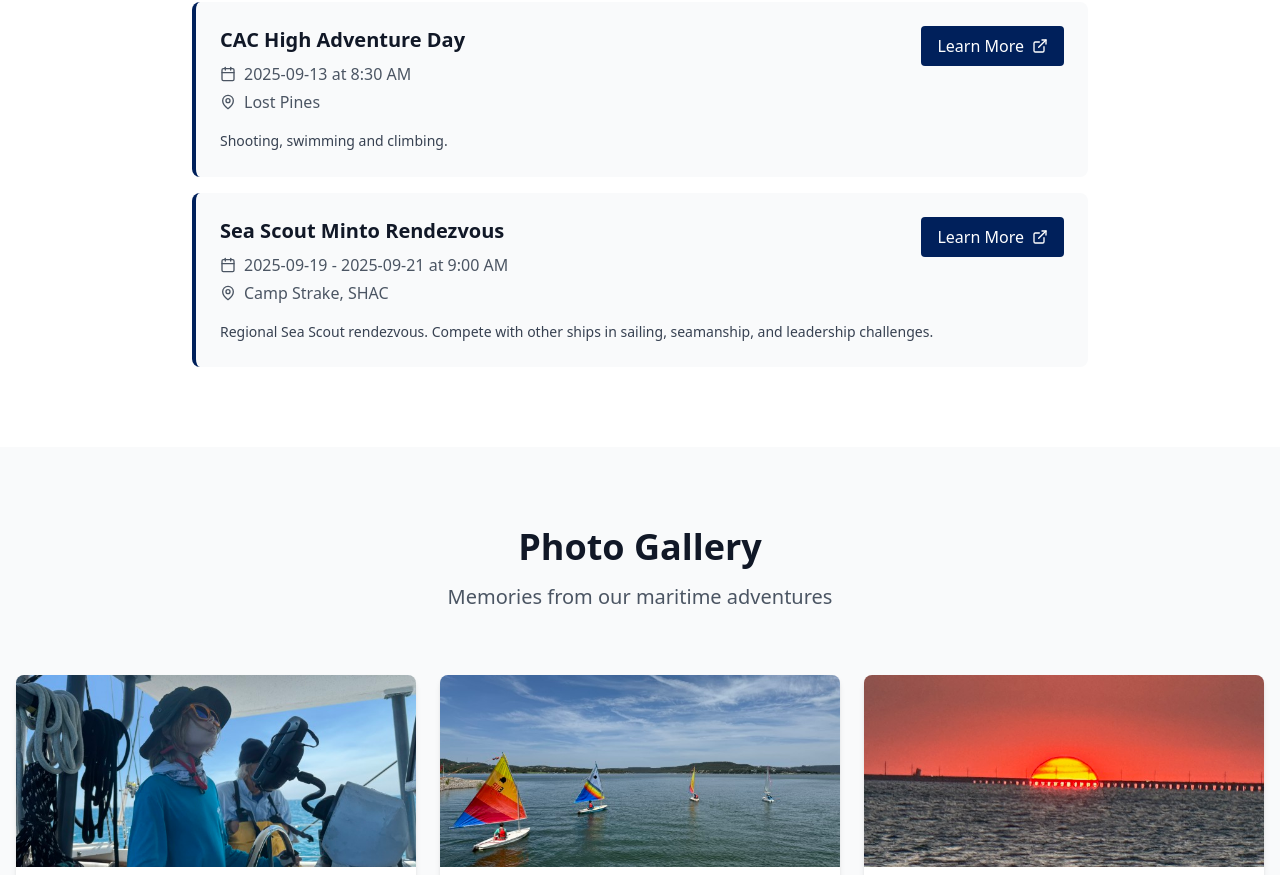
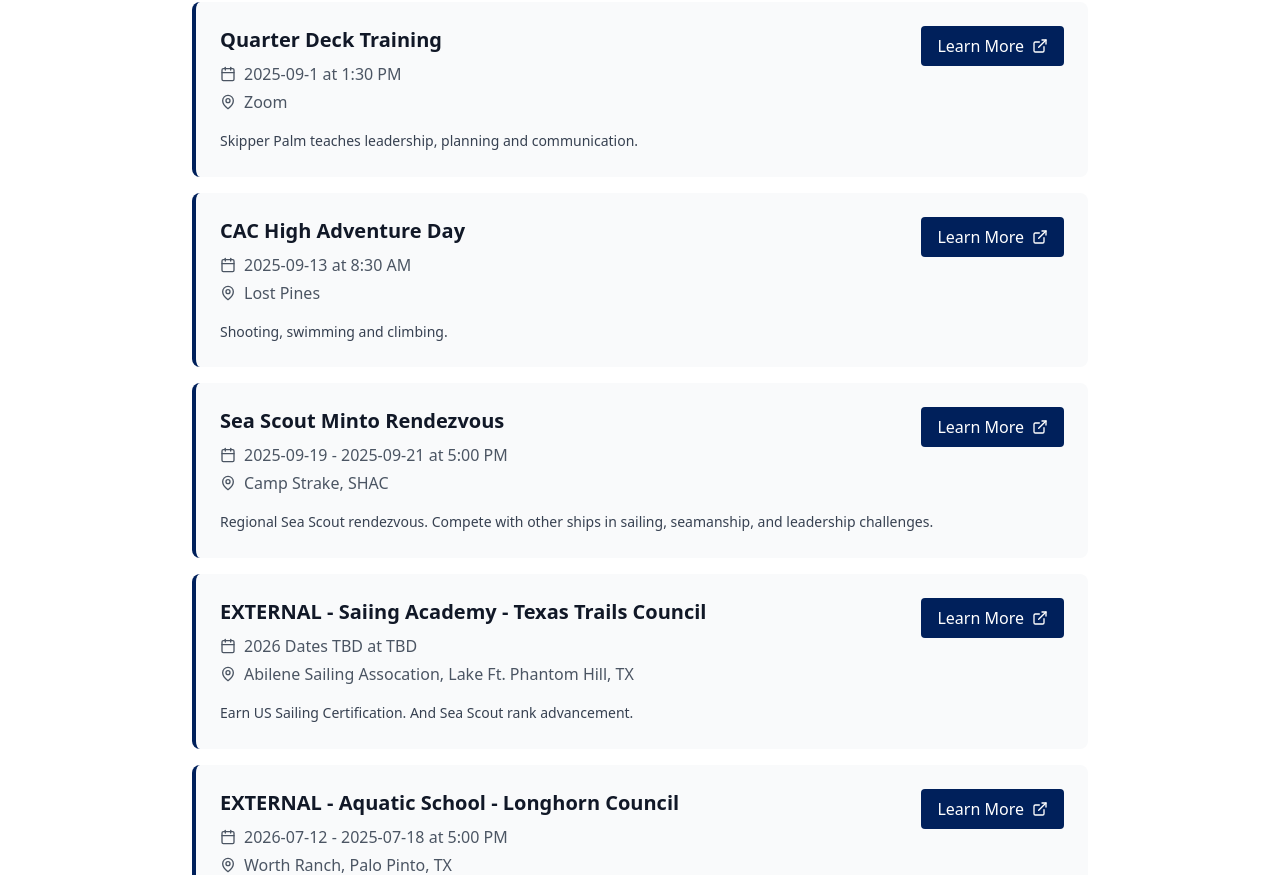
Before and after one commit to devnu11/ship4web, a React (Vite) app: page / in a window 1280 px wide. Shown: the part 2474-3349 px from the top of the page. Built offline with nearby package versions, Linux system fonts and the light colour scheme.

Commit message:
Update Events

```diff
--- a/src/components/EventsSection.tsx
+++ b/src/components/EventsSection.tsx
@@ -25,6 +25,15 @@
         },
         {
           id: 2,
+          title: "Quarter Deck Training",
+          date: "2025-09-1",
+          time: "1:30 PM",
+          location: "Zoom",
+          description: "Skipper Palm teaches leadership, planning and communication.",
+          url: "mailto:dallas@rliv.net?subject=Quarter Deck Training"
+        },
+        {
+          id: 3,
           title: "CAC High Adventure Day",
           date: "2025-09-13",
           time: "8:30 AM",
@@ -33,13 +42,31 @@
           url: "https://scoutingevent.com/564-94448"
         },
         {
-          id: 3,
+          id: 4,
           title: "Sea Scout Minto Rendezvous",
           date: "2025-09-19 - 2025-09-21",
-          time: "9:00 AM",
+          time: "5:00 PM",
           location: "Camp Strake, SHAC",
           description: "Regional Sea Scout rendezvous. Compete with other ships in sailing, seamanship, and leadership challenges.",
           url: "https://shacbsa.org/minto-rendezvous"
+        },
+        {
+          id: 5,
+          title: "EXTERNAL - Saiing Academy - Texas Trails Council",
+          date: "2026 Dates TBD",
+          time: "TBD",
+          location: "Abilene Sailing Assocation, Lake Ft. Phantom Hill, TX",
+          description: "Earn US Sailing Certification. And Sea Scout rank advancement.",
+          url: "https://www.texastrailsbsa.com"
+        },
+        {
+          id: 6,
+          title: "EXTERNAL - Aquatic School - Longhorn Council",
+          date: "2026-07-12 - 2025-07-18",
+          time: "5:00 PM",
+          location: "Worth Ranch, Palo Pinto, TX",
+          description: "Week-long leadership program for Scouts ages 13-17",
+          url: "https://www.aquaticschool.org"
         }
       ]);
       setLoading(false);
```
